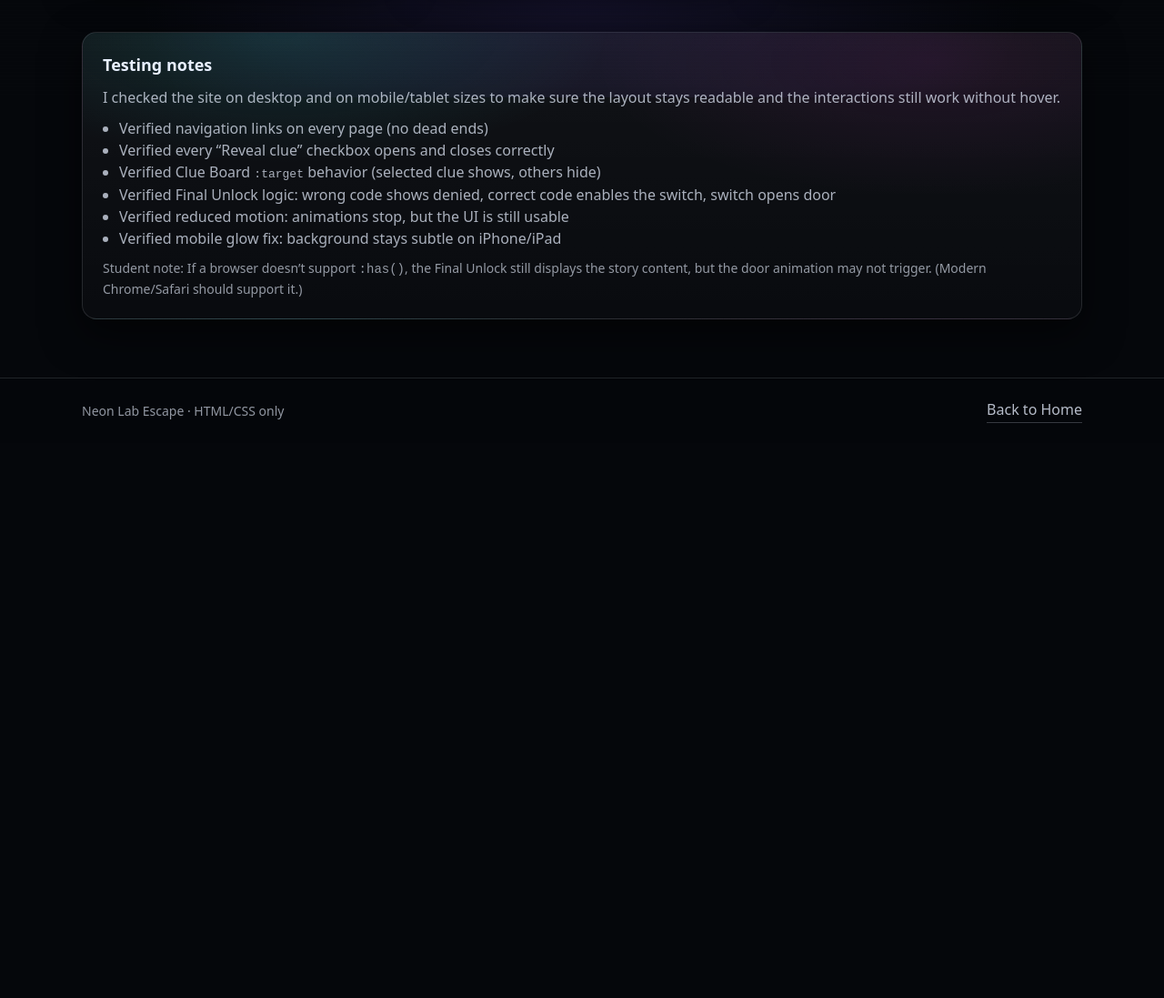
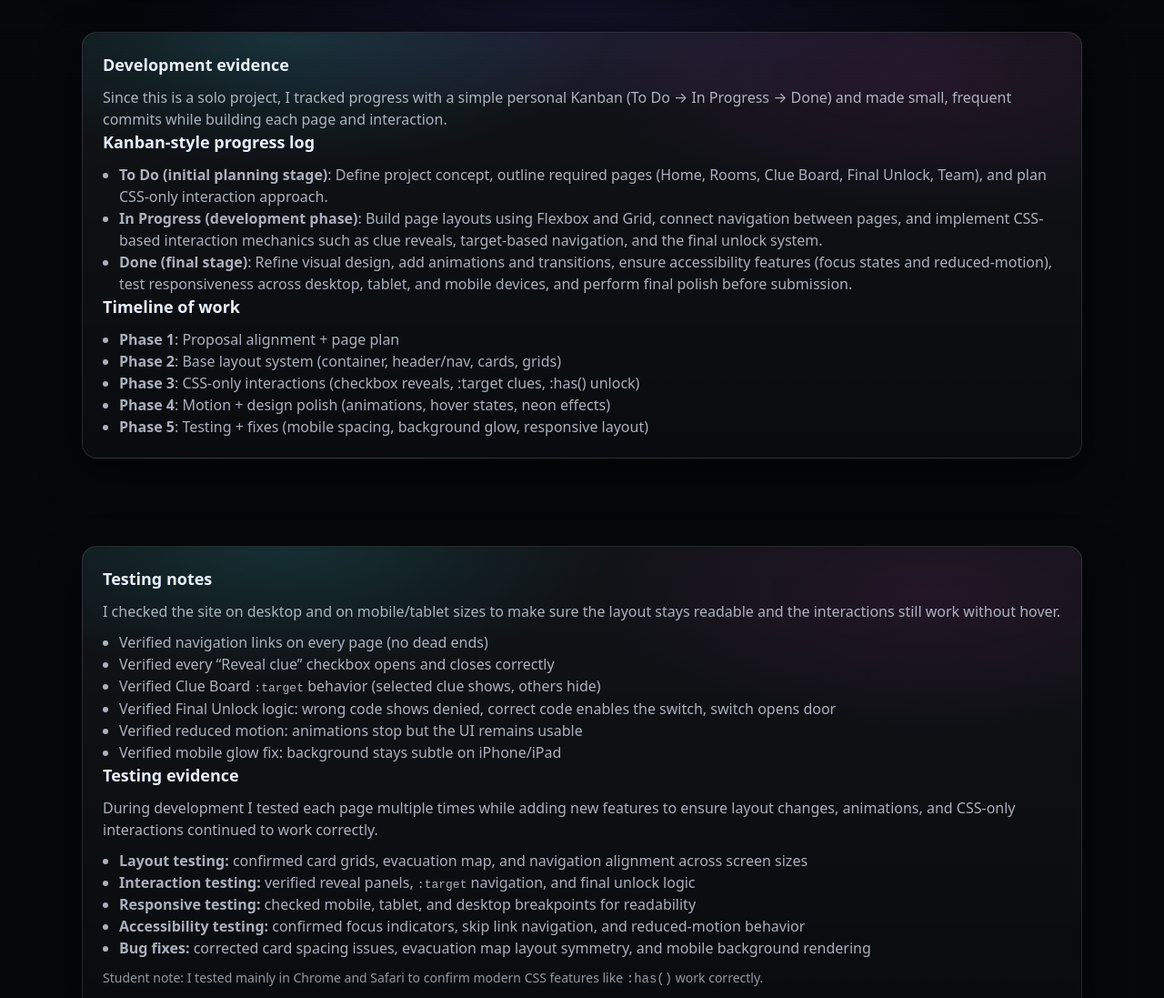
Before and after one commit to kvo110/escape_room, a plain HTML site: page team.html in a window 1280 px wide. Shown: the part 693-1790 px from the top of the page at 91% size. Before the commit the page ends 1180 px from the top, so only its background shows below. Drawn offline with Linux system fonts and the light colour scheme.

Commit message:
Confirmation commit for any uncommited files

```diff
--- a/team.html
+++ b/team.html
@@ -42,12 +42,12 @@
         <h1 class="page-title">Team</h1>
         <p class="page-subtitle">
           Solo submission. I handled the design, the story flow, the CSS-only interactions, and final testing across
-          desktop
-          and mobile.
+          desktop and mobile.
         </p>
       </header>
 
       <section class="card-grid" aria-label="Team overview cards">
+
         <article class="card">
           <h2 class="card-title">Member</h2>
           <p class="card-text">
@@ -89,11 +89,63 @@
             <li><strong>Accessibility</strong>: skip link, focus-visible rings, reduced-motion support</li>
           </ul>
         </article>
+
+      </section>
+
+      <section class="section" aria-label="Development evidence">
+        <div class="card">
+
+          <h2 class="card-title">Development evidence</h2>
+
+          <p class="card-text">
+            Since this is a solo project, I tracked progress with a simple personal Kanban (To Do → In Progress → Done)
+            and made small, frequent commits while building each page and interaction.
+          </p>
+
+          <h3 class="card-title">Kanban-style progress log</h3>
+
+          <ul class="list">
+            <li>
+              <strong>To Do (initial planning stage)</strong>: Define project concept, outline required pages (Home,
+              Rooms,
+              Clue Board, Final Unlock, Team), and plan CSS-only interaction approach.
+            </li>
+
+            <li>
+              <strong>In Progress (development phase)</strong>: Build page layouts using Flexbox and Grid, connect
+              navigation
+              between pages, and implement CSS-based interaction mechanics such as clue reveals, target-based
+              navigation,
+              and the final unlock system.
+            </li>
+
+            <li>
+              <strong>Done (final stage)</strong>: Refine visual design, add animations and transitions, ensure
+              accessibility
+              features (focus states and reduced-motion), test responsiveness across desktop, tablet, and mobile
+              devices,
+              and perform final polish before submission.
+            </li>
+          </ul>
+
+          <h3 class="card-title">Timeline of work</h3>
+
+          <ul class="list">
+            <li><strong>Phase 1</strong>: Proposal alignment + page plan</li>
+            <li><strong>Phase 2</strong>: Base layout system (container, header/nav, cards, grids)</li>
+            <li><strong>Phase 3</strong>: CSS-only interactions (checkbox reveals, :target clues, :has() unlock)</li>
+            <li><strong>Phase 4</strong>: Motion + design polish (animations, hover states, neon effects)</li>
+            <li><strong>Phase 5</strong>: Testing + fixes (mobile spacing, background glow, responsive layout)</li>
+          </ul>
+
+        </div>
       </section>
 
       <section class="section" aria-label="Testing and checklist">
         <div class="card">
+
           <h2 class="card-title">Testing notes</h2>
+
           <p class="card-text">
             I checked the site on desktop and on mobile/tablet sizes to make sure the layout stays readable and the
             interactions still work without hover.
@@ -105,17 +157,38 @@
             <li>Verified Clue Board <code>:target</code> behavior (selected clue shows, others hide)</li>
             <li>Verified Final Unlock logic: wrong code shows denied, correct code enables the switch, switch opens door
             </li>
-            <li>Verified reduced motion: animations stop, but the UI is still usable</li>
+            <li>Verified reduced motion: animations stop but the UI remains usable</li>
             <li>Verified mobile glow fix: background stays subtle on iPhone/iPad</li>
           </ul>
 
+          <h3 class="card-title">Testing evidence</h3>
+
+          <p class="card-text">
+            During development I tested each page multiple times while adding new features to ensure layout changes,
+            animations, and CSS-only interactions continued to work correctly.
+          </p>
+
+          <ul class="list">
+            <li><strong>Layout testing:</strong> confirmed card grids, evacuation map, and navigation alignment across
+              screen sizes</li>
+            <li><strong>Interaction testing:</strong> verified reveal panels, <code>:target</code> navigation, and final
+              unlock logic</li>
+            <li><strong>Responsive testing:</strong> checked mobile, tablet, and desktop breakpoints for readability
+            </li>
+            <li><strong>Accessibility testing:</strong> confirmed focus indicators, skip link navigation, and
+              reduced-motion behavior</li>
+            <li><strong>Bug fixes:</strong> corrected card spacing issues, evacuation map layout symmetry, and mobile
+              background rendering</li>
+          </ul>
+
           <p class="mini-note">
-            Student note: If a browser doesn’t support <code>:has()</code>, the Final Unlock still displays the story
-            content,
-            but the door animation may not trigger. (Modern Chrome/Safari should support it.)
+            Student note: I tested mainly in Chrome and Safari to confirm modern CSS features like <code>:has()</code>
+            work correctly.
           </p>
+
         </div>
       </section>
+
     </div>
   </main>
 
@@ -125,6 +198,7 @@
       <a class="footer-link" href="index.html">Back to Home</a>
     </div>
   </footer>
+
 </body>
 
 </html>
```
Also changed, not shown: Submission/submission_links.txt (added), 2 other files.
